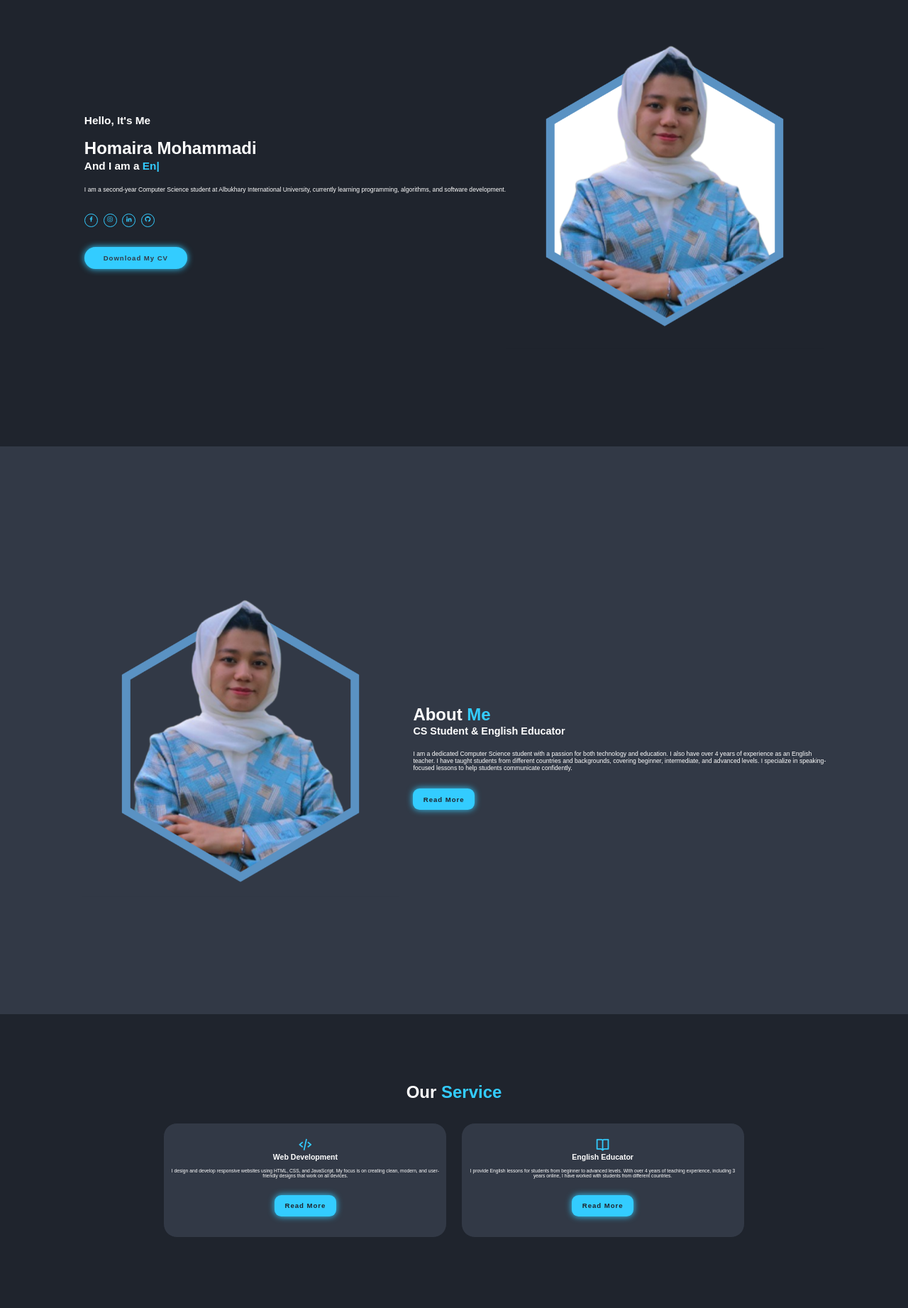
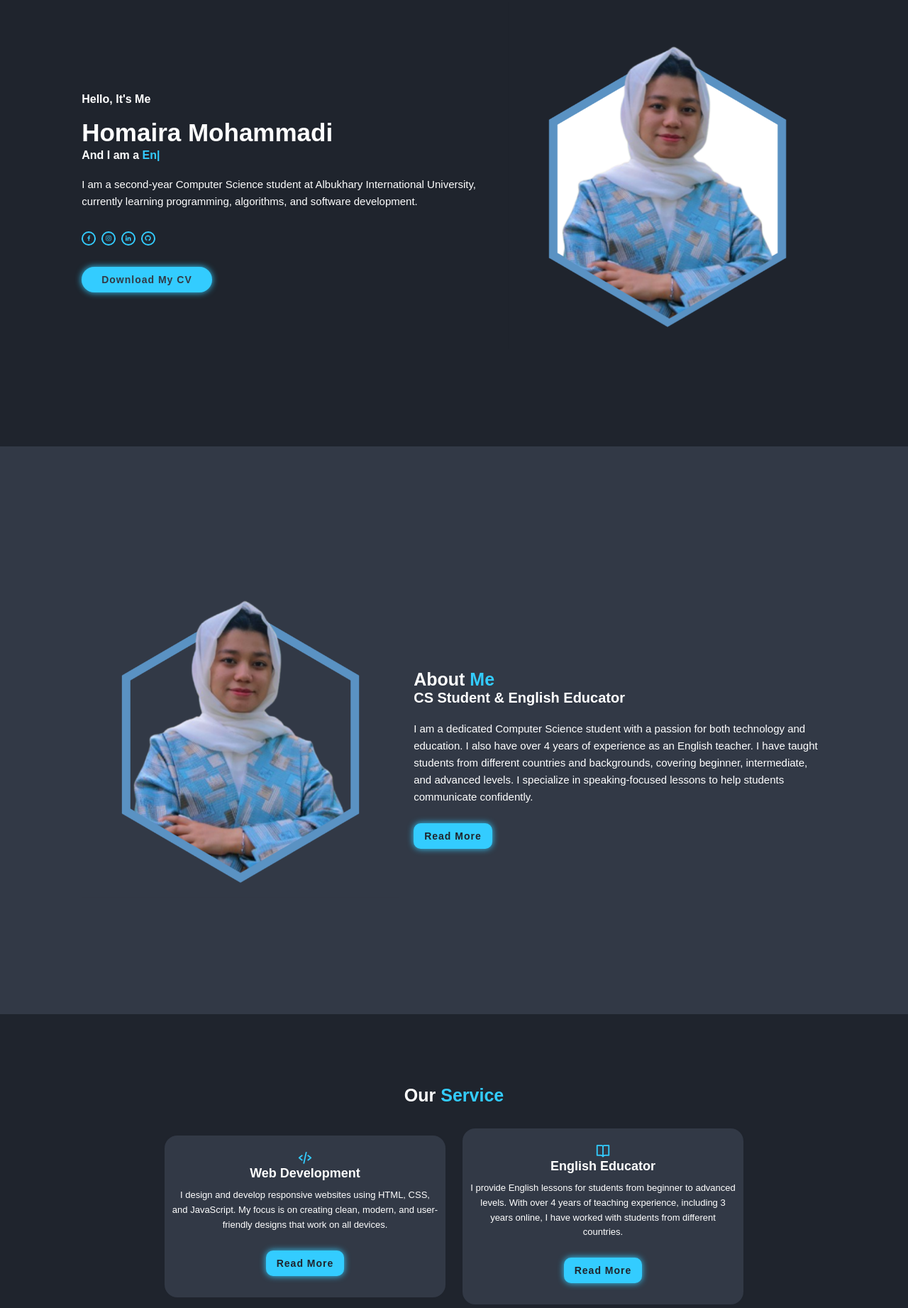
Before and after one commit to homairamohammadi953-hue/personal-portfolio, a plain HTML site: page index.html in a window 1280 px wide. Shown: the part 171-2014 px from the top of the page at 71% size. Drawn offline with nearby package versions, Linux system fonts and the light colour scheme.

Commit message:
style.css

```diff
--- a/css/style.css
+++ b/css/style.css
@@ -16,7 +16,7 @@
     --main-color: #33ccff;
 }
 html{
-    font-size: 60%;
+    font-size: 62.5%;
     overflow-x: hidden;
 }
 body{
@@ -48,14 +48,14 @@ section{
 }
 
 .logo{
-    font-size: 1.5rem;
+    font-size: 2.2rem;
     color: var(--text-color);
     font-weight: 600;
     cursor: default;
 }
 
 .navbar a{
-    font-size: 1rem;
+    font-size: 1.6rem;
     color: var(--text-color);
     margin-left: 1.5rem;
     transition: .3s;
@@ -106,13 +106,14 @@ span{
     color: var(--main-color);
 }
 .home-content h1{
-    font-size:2.5rem;
+    font-size: 3.5rem;
     font-weight:700;
     line-height: 1.3;
 
 }
 .home-content p{
-font-size: .9rem;
+    font-size: 1.5rem;
+    line-height: 1.6;
 }
 .social-media a {
     display: inline-flex;
@@ -140,7 +141,7 @@ font-size: .9rem;
     background: var(--main-color);
     border-radius:2rem;
     box-shadow: 0 0 1rem  var(--main-color);
-    font-size: 1rem;
+    font-size: 1.4rem;
     color: var(--second-bg-color);
     letter-spacing: .1rem;
     font-weight: 600;
@@ -173,10 +174,11 @@ font-size: .9rem;
 
 }
 .about-content h3{
-    font-size: 1.5rem;
+    font-size: 2rem;
 }
 .about-content p{
-    font-size: .9rem;
+    font-size: 1.5rem;
+    line-height: 1.6;
     margin: 2rem 0 2rem;
 }
 .service h2{
@@ -218,10 +220,12 @@ transform: scle(1.02);
     color: var(--main-color);
 }
 .service-box h3 {
-    font-size: 1.1rem;
+    font-size: 1.8rem;
+    margin-bottom: 1rem;
 }
 .service-box p {
-    font-size: .7rem;
+    font-size: 1.3rem;
+    line-height: 1.6;
     margin: 1rem 0 2rem;
 }
 
@@ -335,7 +339,7 @@ transform: scle(1.02);
 }
 
 .portfolio-layer p {
-    font-size: 1rem;
+    font-size: 1.3rem;
     margin: .5rem 0 1.2rem;
     color: var(--text-color);
     line-height: 1.4;
@@ -374,8 +378,8 @@ transform: scle(1.02);
 .contact form .input-box input,
 .contact form textarea {
     width: 100%;
-    padding: .5rem;
-    font-size: .9rem;
+    padding: 1.5rem;
+    font-size: 1.4rem;
     color: var(--text-color);
     background: var(--second-bg-color);
     border-radius: .8rem;
@@ -454,7 +458,7 @@ transform: scle(1.02);
 /* ========================= */
 @media (max-width: 991px) {
     html {
-        font-size: 55%;
+        font-size: 60%;
     }
     section {
         padding: 8rem 5% 1.5rem;
@@ -518,7 +522,7 @@ transform: scle(1.02);
 
 @media (max-width: 450px) {
     html {
-        font-size: 50%;
+        font-size: 55%;
     }
     .home-content h1 { font-size: 3.2rem; }
     .portfolio-container {
```
